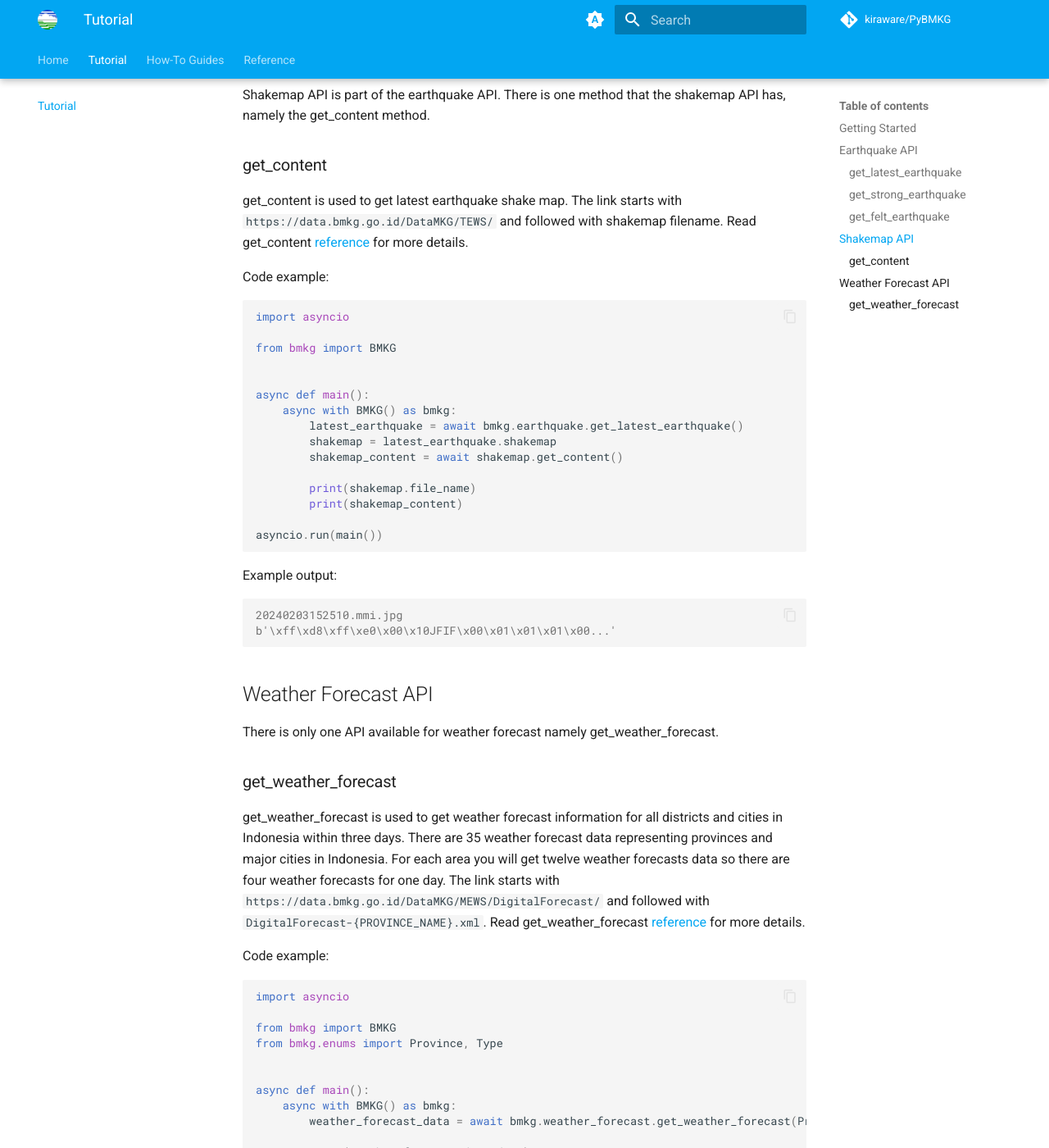
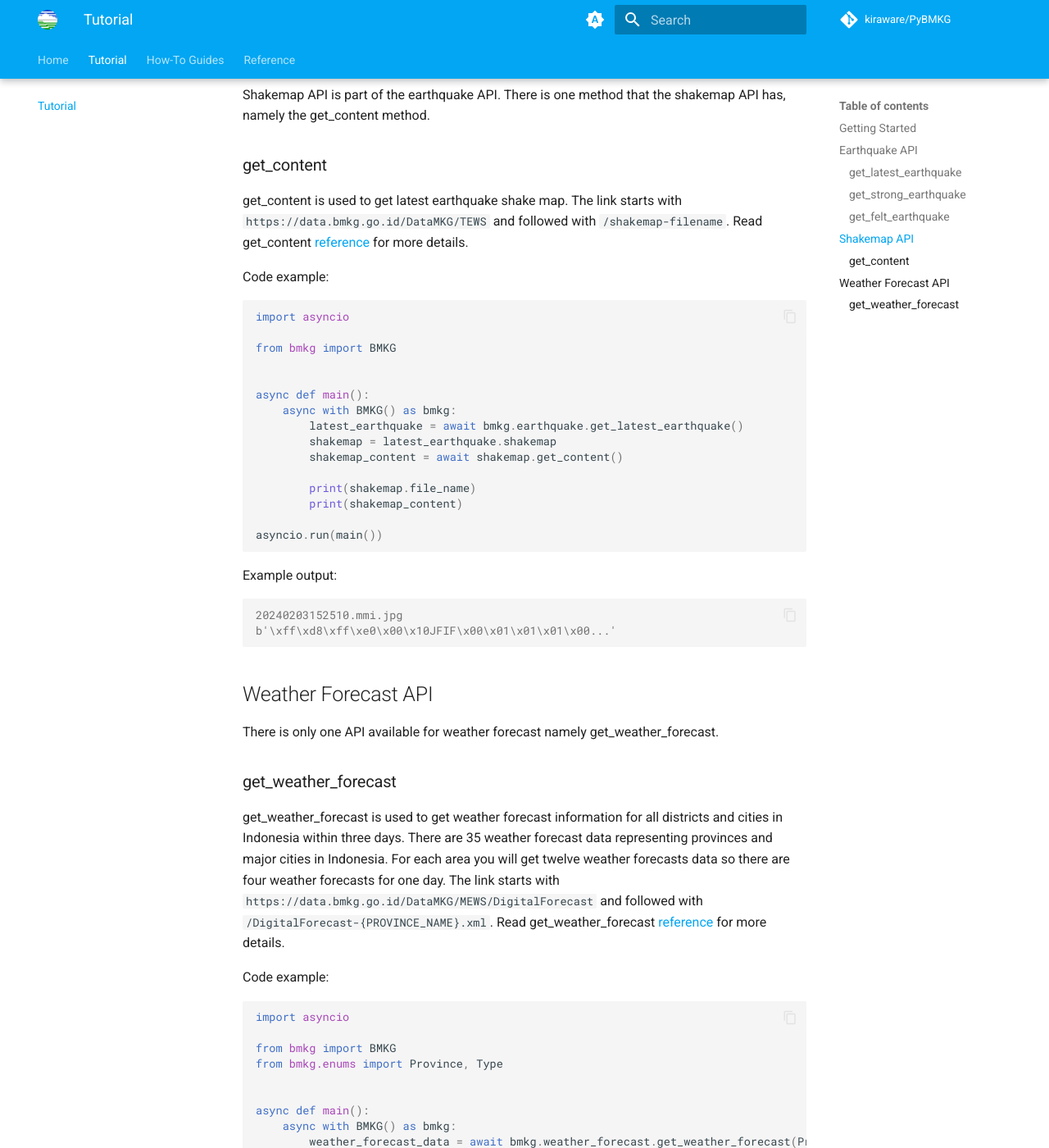
Before and after one commit to kiraware/PyBMKG, an MkDocs documentation site: the page built from docs/tutorials.md, in a window 1280 px wide and 1400 px high, scrolled down 3359 px. Shown: the whole window at 82% size. Built offline with MkDocs 1.6.1 and Material for MkDocs 9.7.7, drawn with Linux system fonts in a browser that asks for light colours; comment, search, counter and statistics services are not loaded; part of the change alters nothing that is shown.

```diff
--- a/docs/tutorials.md
+++ b/docs/tutorials.md
@@ -23,7 +23,7 @@ and get_felt_earthquake.
 get_latest_earthquake is used to get latest earthquake
 information at `https://data.bmkg.go.id/DataMKG/TEWS/autogempa.json`.
 Read get_latest_earthquake
-[reference](reference/api.md/#bmkg.api.earthquake.Earthquake.get_latest_earthquake)
+[reference](reference/api.md/#bmkg.api.Earthquake.get_latest_earthquake)
 for more details.
 
 Code example:
@@ -76,7 +76,7 @@ get_strong_earthquake is used to get fifteen strong earthquake
 information with a magnitude of 5.0 M and above at
 `https://data.bmkg.go.id/DataMKG/TEWS/gempaterkini.json`.
 Read get_strong_earthquake
-[reference](reference/api.md/#bmkg.api.earthquake.Earthquake.get_strong_earthquake)
+[reference](reference/api.md/#bmkg.api.Earthquake.get_strong_earthquake)
 for more details.
 
 Code example:
@@ -126,7 +126,7 @@ Tidak berpotensi tsunami
 get_felt_earthquake is used to get fifteen felt earthquake
 information at `https://data.bmkg.go.id/DataMKG/TEWS/gempadirasakan.json`.
 Read get_felt_earthquake
-[reference](reference/api.md/#bmkg.api.earthquake.Earthquake.get_felt_earthquake)
+[reference](reference/api.md/#bmkg.api.Earthquake.get_felt_earthquake)
 for more details.
 
 Code example:
@@ -179,9 +179,9 @@ that the shakemap API has, namely the get_content method.
 ### get_content
 
 get_content is used to get latest earthquake shake map.
-The link starts with `https://data.bmkg.go.id/DataMKG/TEWS/`
-and followed with shakemap filename. Read get_content
-[reference](reference/api.md/#bmkg.api.shakemap.Shakemap.get_content)
+The link starts with `https://data.bmkg.go.id/DataMKG/TEWS`
+and followed with `/shakemap-filename`. Read get_content
+[reference](reference/api.md/#bmkg.api.Shakemap.get_content)
 for more details.
 
 Code example:
@@ -224,9 +224,9 @@ within three days. There are 35 weather forecast data
 representing provinces and major cities in Indonesia.
 For each area you will get twelve weather forecasts data
 so there are four weather forecasts for one day. The link
-starts with `https://data.bmkg.go.id/DataMKG/MEWS/DigitalForecast/`
-and followed with `DigitalForecast-{PROVINCE_NAME}.xml`. Read
-get_weather_forecast [reference](reference/api.md/#bmkg.api.weather_forecast.WeatherForecast.get_weather_forecast)
+starts with `https://data.bmkg.go.id/DataMKG/MEWS/DigitalForecast`
+and followed with `/DigitalForecast-{PROVINCE_NAME}.xml`. Read
+get_weather_forecast [reference](reference/api.md/#bmkg.api.WeatherForecast.get_weather_forecast)
 for more details.
 
 Code example:
```
